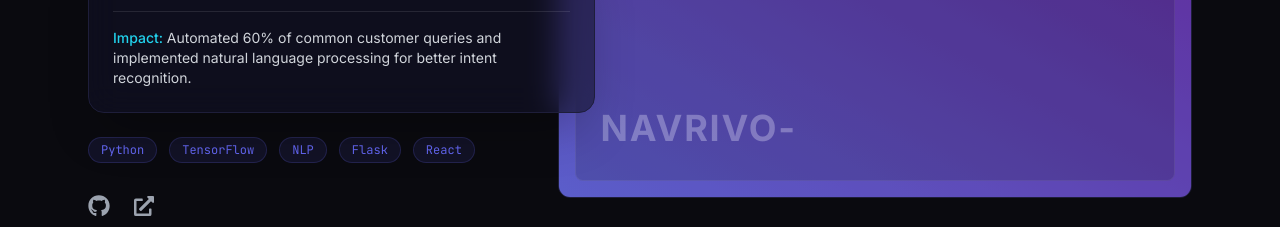
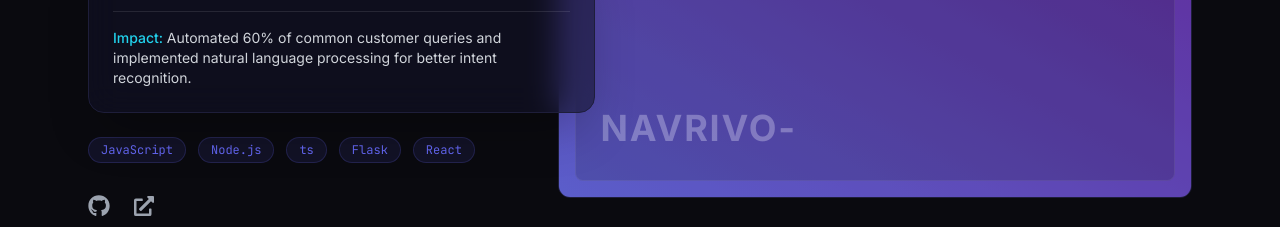
Before and after one commit to 18ayushyadav/portfolio, a React (Vite) app: page / in a window 1280 px wide. Shown: the part 3480-3707 px from the top of the page. Built offline with nearby package versions, Linux system fonts and the light colour scheme.

Commit message:
Update tech stack for Navrivo project

```diff
--- a/src/components/Projects.jsx
+++ b/src/components/Projects.jsx
@@ -18,7 +18,7 @@ const projects = [
     description: 'Its a ecommerce website capable of selling women cloths.',
     problemSolved: 'Automated 60% of common customer queries and implemented natural language processing for better intent recognition.',
     image: 'bg-gradient-to-bl from-purple-800 to-primary',
-    tech: ['Python', 'TensorFlow', 'NLP', 'Flask', 'React'],
+    tech: ['JavaScript', 'Node.js', 'ts', 'Flask', 'React'],
     github: null,
     demo: 'https://navrivo.in',
     featured: true
```
